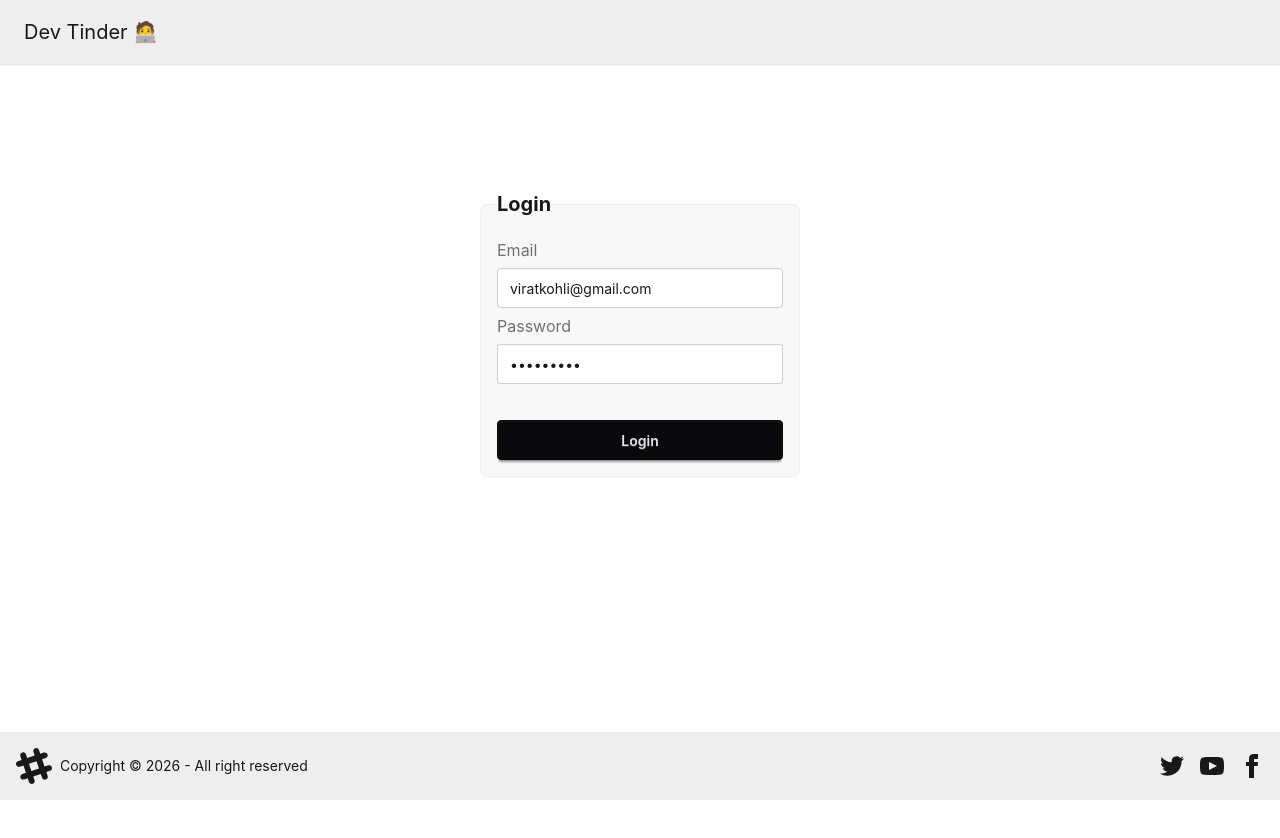
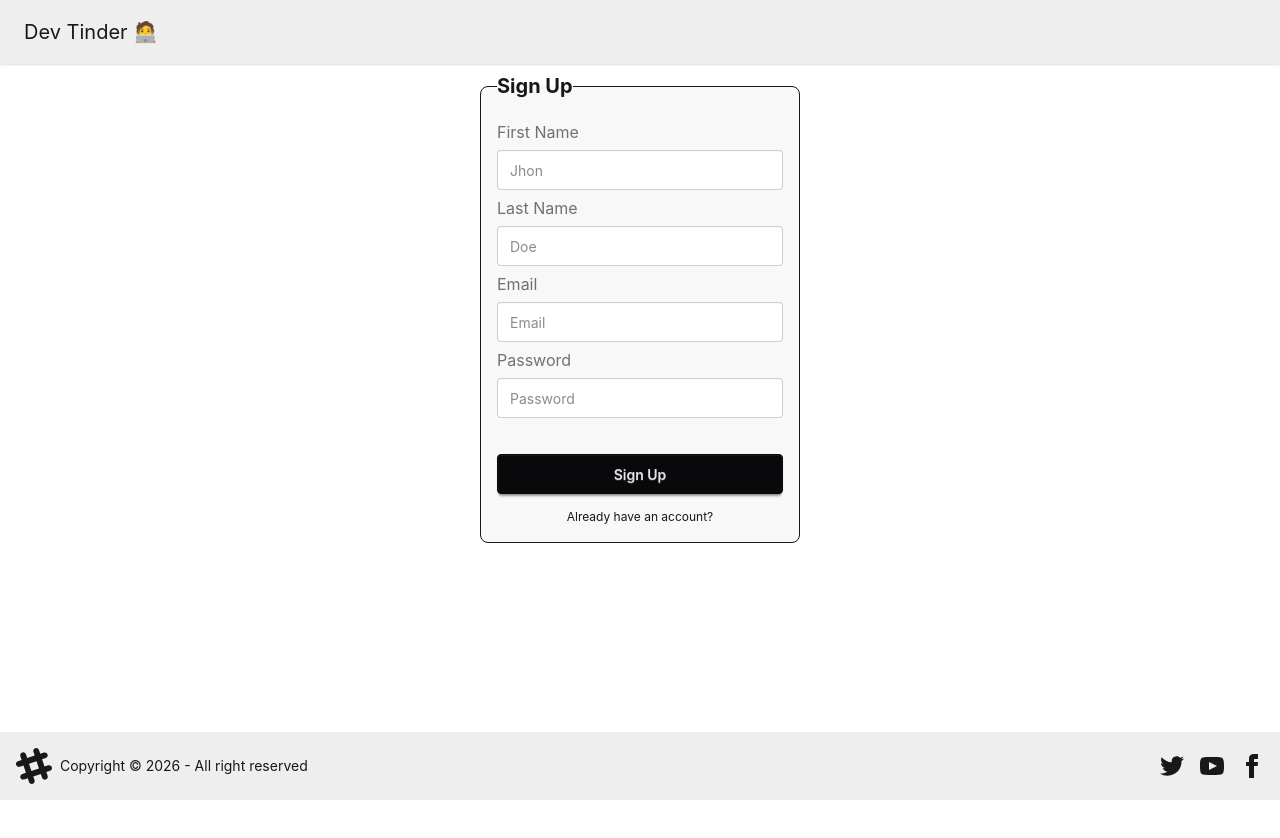
Before and after one commit to yash-jain2001/Dev-Tinder-frontend, a React (Vite) app: page /login in a window 1280 px wide. Shown: the top 838 px of the page. Before the commit the page ends 800 px from the top, so only its background shows below. Built offline with nearby package versions, Linux system fonts and the light colour scheme; no server answers.

Commit message:
built signup component

```diff
--- a/src/components/Connections.jsx
+++ b/src/components/Connections.jsx
@@ -43,7 +43,7 @@ const Connections = () => {
         {connections.map((connection,idx) => {
             const {firstName, lastName, gender, age, email, skills, about, profilePicture} = connection;
         return (
-          <div key={idx} className="card border border-gray-400 card-side bg-base-300 shadow-sm w-1/3 h-[300PX]">
+          <div key={idx} className="card card-side bg-base-300 shadow-sm w-1/3 h-[300PX]">
             <figure className="w-[50%] h-full bg-red-400">
               <img
               className="h-full w-full object-cover"
--- a/src/components/Feed.jsx
+++ b/src/components/Feed.jsx
@@ -20,7 +20,7 @@ const Feed = () => {
         withCredentials: true,
       });
       // console.log(res.data);
-      dispatch(addFeed(res.data));
+      dispatch(addFeed(res?.data?.data));
     } catch (err) {
       console.log(err);
     }
@@ -29,8 +29,13 @@ const Feed = () => {
   useEffect(() => {
     getFeed();
   }, []);
-if(!feed) return
-if(feed.length<=0) return <h1 className="text-center w-full text-4xl font-bold">No more new users found</h1>
+  if (!feed) return <div className="text-center w-full text-4xl font-bold text">No more user found</div>
+  if (feed.length <= 0)
+    return (
+      <h1 className="text-center w-full text-4xl font-bold">
+        No more new users found
+      </h1>
+    );
   return (
     feed && (
       <div className="flex items-center justify-center mt-10">
--- a/src/components/Login.jsx
+++ b/src/components/Login.jsx
@@ -6,9 +6,12 @@ import { useNavigate } from "react-router-dom";
 import { BASE_URL } from "../utils/constants";
 
 const Login = () => {
-  const [email, setEmail] = useState("viratkohli@gmail.com");
-  const [password, setPassword] = useState("Virat@123");
+  const [email, setEmail] = useState("");
+  const [password, setPassword] = useState("");
+  const [firstName, setFirstName] = useState("");
+  const [lastName, setLastName] = useState("");
   const [error, setError] = useState("");
+  const [isLoginForm, setIsLoginForm] = useState(false);
   const dispatch = useDispatch();
   const navigate = useNavigate();
 
@@ -34,18 +37,55 @@ const Login = () => {
       );
       console.log(res.data);
       dispatch(addUser(res.data));
-      // dispatch(removeFeed());
-      navigate("/");
+      return navigate("/");
     } catch (err) {
       setError(err.response.data);
       console.error(err.message);
     }
   };
 
+  const handleSignUp = async () => {
+    try {
+      const res = await axios.post(
+        BASE_URL + "/signup",
+        { firstName, lastName, email, password },
+        { withCredentials: true },
+      );
+      dispatch(addUser(res.data.data));
+      navigate("/profile");
+    } catch (err) {
+      console.log(err.message);
+      setError(err.response.data);
+    }
+  };
+
   return (
-    <div className="flex justify-center items-center h-full translate-y-[40%]">
-      <fieldset className="fieldset bg-base-200 border-base-300 rounded-box w-xs border p-4">
-        <legend className="fieldset-legend font-bold text-xl">Login</legend>
+    <div className="flex justify-center h-screen">
+      <fieldset className="fieldset bg-base-200 border-base-00 rounded-box w-xs h-fit border p-4">
+        <legend className="fieldset-legend font-bold text-xl">
+          {isLoginForm ? "Login" : "Sign Up"}
+        </legend>
+
+        {!isLoginForm && (
+          <>
+            <label className="label text-base">First Name</label>
+            <input
+              type="text"
+              value={firstName}
+              onChange={(e) => setFirstName(e.target.value)}
+              className="input"
+              placeholder="Jhon"
+            />
+            <label className="label text-base">Last Name</label>
+            <input
+              type="text"
+              value={lastName}
+              onChange={(e) => setLastName(e.target.value)}
+              className="input"
+              placeholder="Doe"
+            />
+          </>
+        )}
 
         <label className="label text-base">Email</label>
         <input
@@ -65,10 +105,24 @@ const Login = () => {
           placeholder="Password"
         />
 
-        <p className="text-red-500 mt-2 ml-1">{error ? "ERROR: "+error : null}</p>
-        <button onClick={handleLogin} className="btn btn-neutral mt-4">
-          Login
+        <p className="text-red-500 mt-2 ml-1">
+          {error ? "ERROR: " + error : null}
+        </p>
+        <button
+          onClick={isLoginForm ? handleLogin : handleSignUp}
+          className="btn btn-neutral mt-4"
+        >
+          {isLoginForm ? "Login" : "Sign Up"}
         </button>
+
+        <p
+          className="text-center mt-2 cursor-pointer"
+          onClick={() => setIsLoginForm(!isLoginForm)}
+        >
+          {isLoginForm
+            ? "Don't have an account? Create account"
+            : "Already have an account?"}
+        </p>
       </fieldset>
     </div>
   );
```
